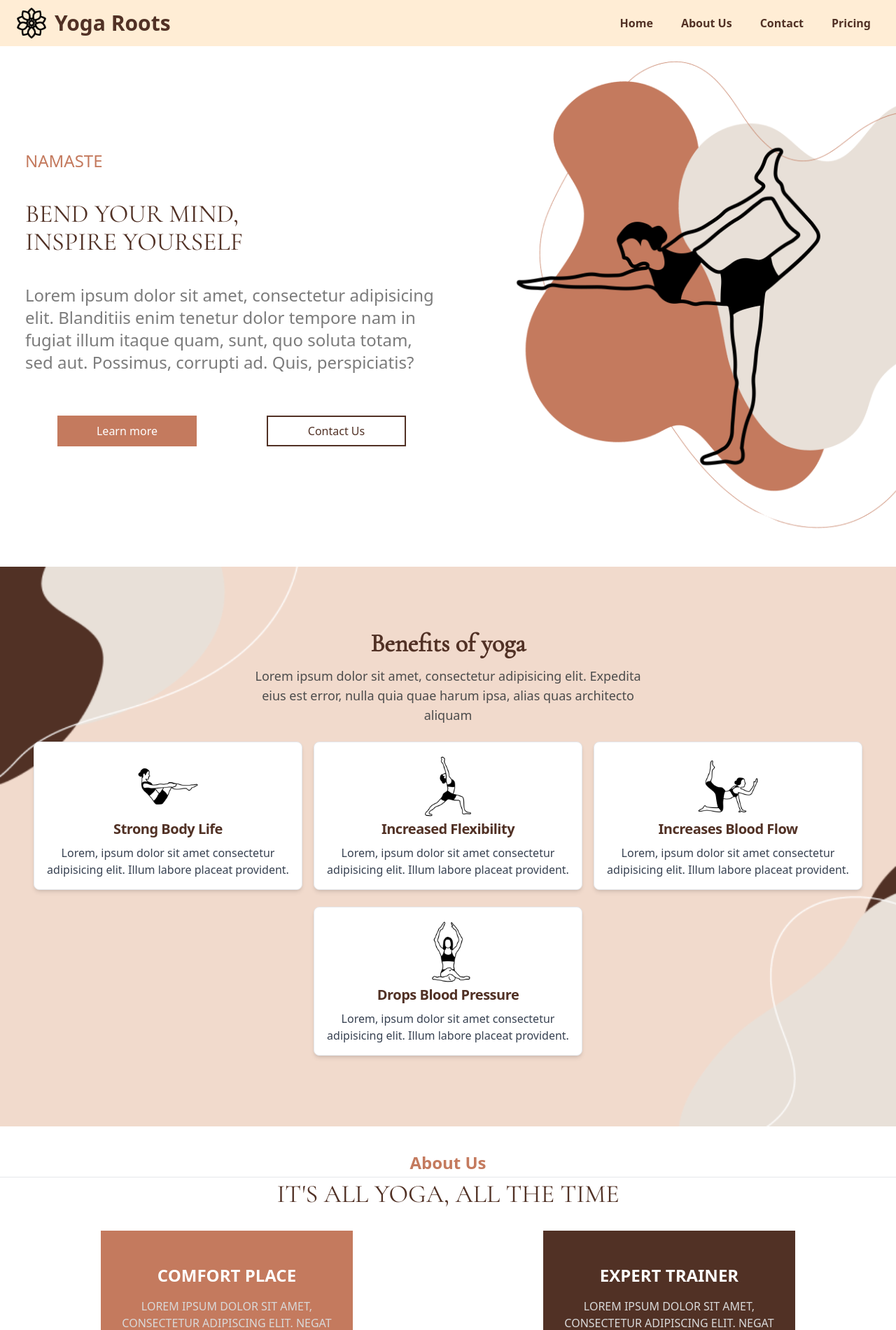
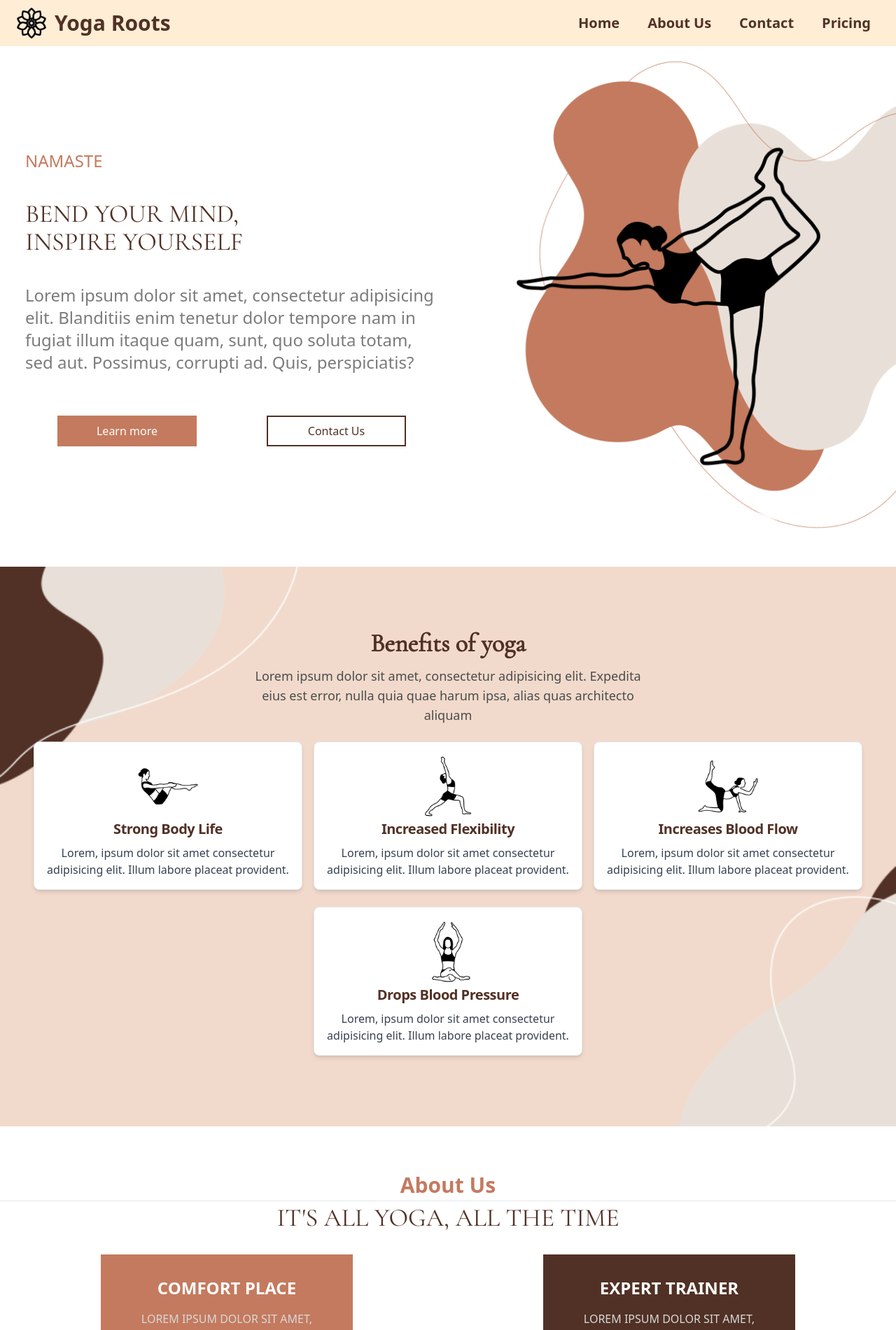
Before and after one commit to anuj4you/yogaMate, a React (Create React App) app: page / in a window 1280 px wide. Shown: the top 1901 px of the page at 70% size. Built offline with nearby package versions, Linux system fonts and the light colour scheme.

Commit message:
added joinUs and fixed styles

```diff
--- a/src/App.js
+++ b/src/App.js
@@ -1,5 +1,6 @@
 import AboutUs from "./components/AboutUs";
 import Benefits from "./components/Benefits";
+import Contact from "./components/Contact";
 import Footer from "./components/Footer";
 import Hero from "./components/Hero";
 import Navbar from "./components/Navbar";
@@ -12,6 +13,7 @@ function App() {
         <Hero/>
         <Benefits/>
         <AboutUs/>
+        <Contact/>
         <Footer/>
       </div>
     </div>
--- a/src/components/AboutUs.js
+++ b/src/components/AboutUs.js
@@ -3,11 +3,11 @@ import React from "react";
 export default function AboutUs() {
   return (
     <div className=" h-[95vh] flex flex-col justify-center justify-items-center text-center">
-      <h4 className="font-bold text-2xl py-1 px-4 text-[#C47A5E]">About Us </h4> <hr />
+      <h4 className="font-bold text-3xl py-1 px-4 text-[#C47A5E]">About Us </h4> <hr />
       <h5 className="cormorant text-4xl py-1 px-4 text-[#513125]">IT'S ALL YOGA, ALL THE TIME</h5>
 
       <div className=" grid grid-cols-2 gap-4 justify-items-center px-4 py-4">
-        <div className=" h-64 flex flex-col items-center justify-center text-center bg-[#C47A5E] px-3 py-2 mx-3 my-3 w-7/12 ">
+        <div className=" h-56 flex flex-col items-center justify-center text-center bg-[#C47A5E] px-3 py-2 mx-3 my-3 w-7/12 ">
 
             <h3 className="text-2xl font-semibold text-white dark:text-white  ">
               COMFORT PLACE
@@ -18,7 +18,7 @@ export default function AboutUs() {
 
 
         </div>
-        <div className=" h-64 flex flex-col items-center justify-center text-center bg-[#513125] px-3 py-2 mx-3 my-3 w-7/12 ">
+        <div className=" h-56 flex flex-col items-center justify-center text-center bg-[#513125] px-3 py-2 mx-3 my-3 w-7/12 ">
 
             <h3 className="text-2xl font-semibold text-white dark:text-white  ">
               EXPERT TRAINER
@@ -29,7 +29,7 @@ export default function AboutUs() {
 
 
         </div>
-        <div className=" h-64 flex flex-col items-center justify-center text-center bg-[#FFEFD1] px-3 py-2 mx-3 my-3 w-7/12 ">
+        <div className=" h-56 flex flex-col items-center justify-center text-center bg-[#FFEFD1] px-3 py-2 mx-3 my-3 w-7/12 ">
 
             <h3 className="text-2xl font-semibold text-[#513125] dark:text-white  ">
               FRIENDLY PLACE
@@ -40,7 +40,7 @@ export default function AboutUs() {
 
 
         </div>
-        <div className=" h-64 flex flex-col items-center justify-center text-center bg-[#C47A5E] px-3 py-2 mx-3 my-3 w-7/12 ">
+        <div className=" h-56 flex flex-col items-center justify-center text-center bg-[#C47A5E] px-3 py-2 mx-3 my-3 w-7/12 ">
 
             <h3 className="text-2xl font-semibold text-white dark:text-white  ">
               BEST REVIEWS
--- a/src/components/Contact.js
+++ b/src/components/Contact.js
@@ -1,7 +1,26 @@
-import React from 'react'
+import React from "react";
 
 export default function Contact() {
+  var joinBg = require("../images/joinBg.png");
+  var joinMainBg = require("../images/joinMainBg.png");
+
   return (
-    <div>Contact</div>
-  )
+    <div
+      className=" h-[100vh] px-72 py-32 bg-no-repeat bg-cover bg-center"
+      style={{ backgroundImage: `url(${joinBg})` }}
+    >
+      <div
+        className="main h bg-cover bg-center h-[95%] w-[100%] bg-[#C47A5E] flex flex-col justify-center justify-items-center items-center text-center "
+        style={{ backgroundImage: `url(${joinMainBg})` }}
+      >
+        <h1 className="text-3xl text-white  "> BECOME A MEMBER </h1>
+      <p className="text-xl text-white px-10 py-2 mx-5 my-2"> Lorem ipsum dolor sit amet, consectetur adipiscing elit. Stoici scilicet. Age sane, inquam. Qui igitur convenit ab alia voluptate dicere naturam proficisci, in alia summum bonum ponere? </p>
+
+      <button type="button" className=" w-1/4 text-[#513125] text-xl bg-white my-7 hover:bg-[#513125] hover:text-white hover:border-2 hover:border-white font-medium  px-5 py-1.5 mr-2 mb-2  border-2 border-[#513125] focus:ring-4 focus:ring-yellow-300">Join Us</button>
+
+      </div>
+
+
+    </div>
+  );
 }
--- a/src/components/Hero.js
+++ b/src/components/Hero.js
@@ -16,7 +16,7 @@ export default function Hero() {
 
     <div className="buttons py-5 px-4 pb-3 mt-5 flex justify-around">
     <button type="button" className=" w-4/12 focus:outline-none text-white bg-[#C47A5E] hover:border-2 border-[#513125] hover:text-[#513125] focus:ring-4 focus:ring-yellow-300 font-medium  text-base px-5 py-2.5 mr-2 mb-2 dark:focus:ring-yellow-900">Learn more</button>
-    <button type="button" className=" w-4/12 text-[#513125] bg-transparent hover:bg-[#C47A5E]   font-medium  text-base px-5 py-1.5 mr-2 mb-2  border-2 border-[#513125] focus:ring-4 focus:ring-yellow-300">Contact Us</button></div>
+    <button type="button" className=" w-4/12 text-[#513125] bg-transparent hover:bg-[#C47A5E] hover:text-white  font-medium  text-base px-5 py-1.5 mr-2 mb-2  border-2 border-[#513125] focus:ring-4 focus:ring-yellow-300">Contact Us</button></div>
 
     </div>
     <div className="right flex justify-center items-center bg-no-repeat bg-cover bg-center  " style={{backgroundImage: `url(${heroBackground})`}}>
--- a/src/components/Navbar.js
+++ b/src/components/Navbar.js
@@ -9,16 +9,16 @@ export default function Navbar() {
       <div className=" flex justify-between w-full">
         <h1 className=" font-bold text-3xl mx-1">Yoga Roots</h1>
         <ul className=" flex items-center">
-          <li className=" px-4 mx-1 hover: cursor-pointer hover:text-xl ">
+          <li className=" px-4 mx-1 text-xl hover: cursor-pointer hover:text-2xl ">
             Home
           </li>
-          <li className=" px-4 mx-1 hover: cursor-pointer hover:text-xl ">
+          <li className=" px-4 mx-1 text-xl hover: cursor-pointer hover:text-2xl ">
             About Us
           </li>
-          <li className=" px-4 mx-1 hover: cursor-pointer hover:text-xl">
+          <li className=" px-4 mx-1 text-xl hover: cursor-pointer hover:text-2xl">
             Contact
           </li>
-          <li className=" px-4 mx-1 hover: cursor-pointer hover:text-xl">
+          <li className=" px-4 mx-1 text-xl hover: cursor-pointer hover:text-2xl">
             Pricing
           </li>
         </ul>
```
Also changed, not shown: src/images/joinBg.png (added), src/images/joinMainBg.png (added).
